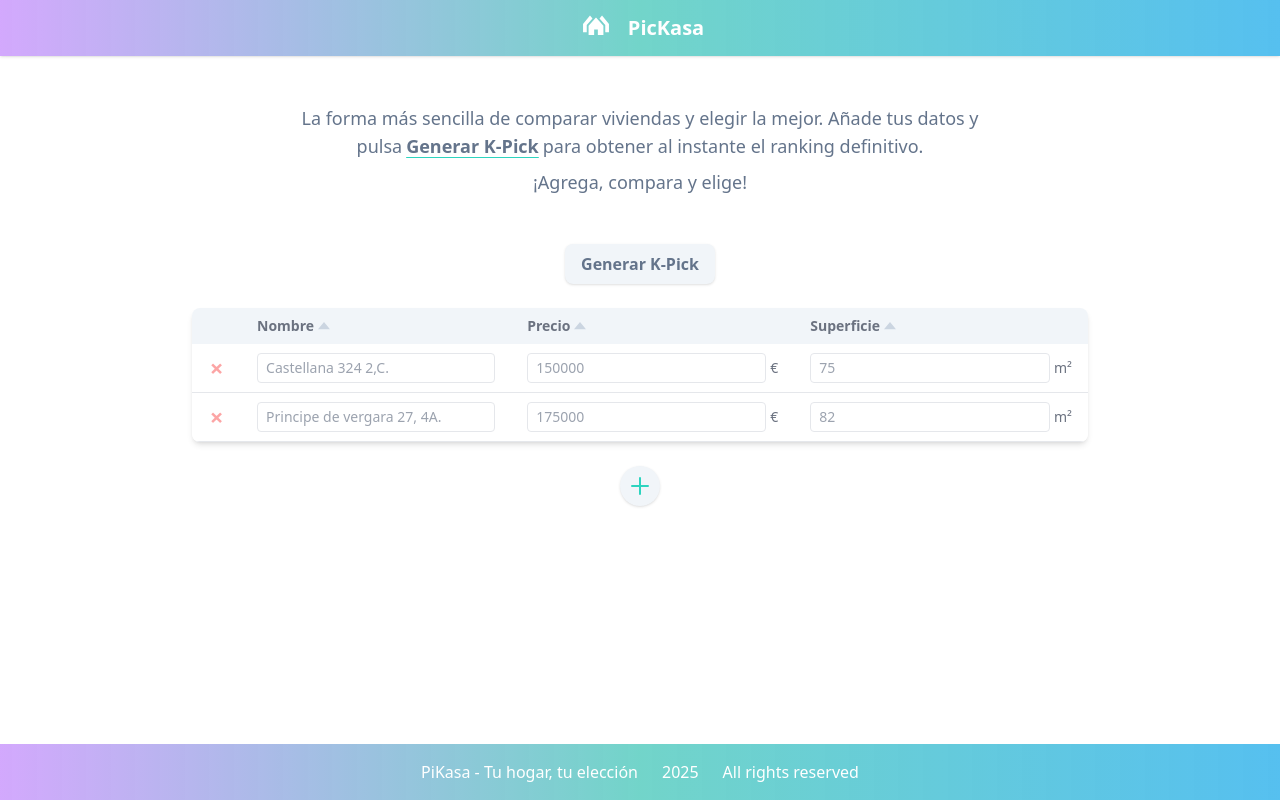
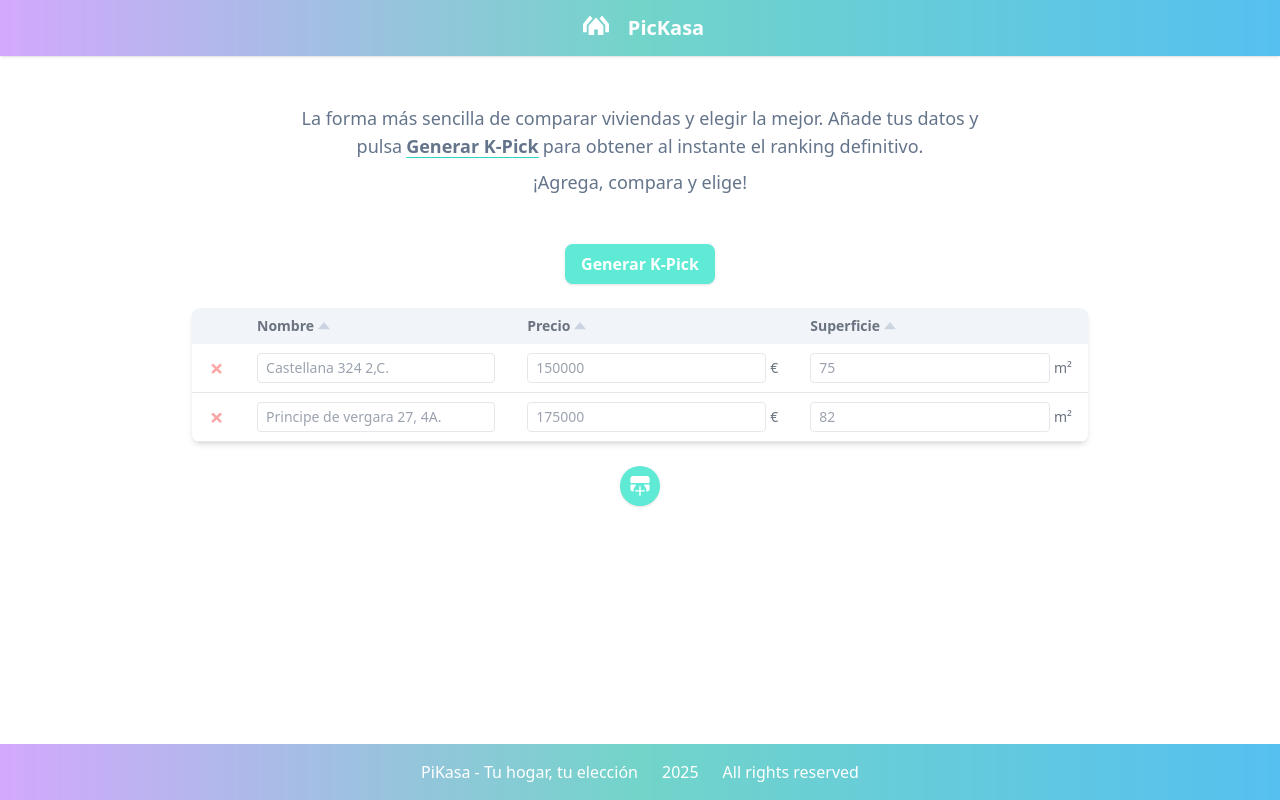
Before and after one commit to charlstown/pikcasa, a React (Vite) app: page / in a window 1280 px wide. Built offline with nearby package versions, Linux system fonts and the light colour scheme; no server answers.

Commit message:
feature: icon add row

```diff
--- /dev/null
+++ b/src/assets/IconAddRow.jsx
@@ -0,0 +1,9 @@
+import React from "react";
+
+const IconAddRow = (props) => (
+  <svg xmlns="http://www.w3.org/2000/svg" viewBox="0 0 100 100" {...props}>
+    <path d="m89.793 19v15c0 2.1406-1.7344 3.875-3.875 3.875h-71.836c-2.1406 0-3.875-1.7344-3.875-3.875v-15c0-5.875 4.75-10.645 10.625-10.668h58.336c5.875 0.023438 10.625 4.793 10.625 10.668zm-60.625 24.668h-15.086c-2.1406 0-3.875 1.7344-3.875 3.875v14.957c-0.039062 5.4219 3.9961 10.012 9.375 10.668 0.81641 0.085937 1.6328-0.17188 2.25-0.71094 0.63281-0.54297 0.99609-1.332 1-2.1641-0.003906-7.5742 3.1719-14.801 8.75-19.918 1.1406-1.0586 1.5352-2.6914 1.0117-4.1523-0.52734-1.4609-1.875-2.4688-3.4258-2.5547zm56.957 0h-15.082c-1.5898 0.007812-3.0117 0.98047-3.5898 2.4609-0.58203 1.4805-0.19922 3.1641 0.96484 4.2461 5.5781 5.1172 8.7539 12.344 8.75 19.918 0.003906 0.83203 0.36719 1.6211 1 2.1641 0.53125 0.45703 1.2109 0.70703 1.9141 0.71094h0.33594c5.3789-0.65625 9.4141-5.2461 9.375-10.668v-15c-0.023438-2.125-1.7539-3.832-3.875-3.832zm-17.457 23.707h-15.75v-15.543c0-1.6094-1.3086-2.9141-2.918-2.9141s-2.918 1.3047-2.918 2.9141v15.543h-15.539c-1.6133 0-2.918 1.3047-2.918 2.918 0 1.6094 1.3047 2.9141 2.918 2.9141h15.539v15.543c0 1.6094 1.3086 2.918 2.918 2.918s2.918-1.3086 2.918-2.918v-15.543h15.543-0.003907c1.6133 0 2.918-1.3047 2.918-2.9141 0-1.6133-1.3047-2.918-2.918-2.918z" fill="currentColor" />
+  </svg>
+);
+
+export default IconAddRow;
--- a/src/components/common/Button.jsx
+++ b/src/components/common/Button.jsx
@@ -2,7 +2,7 @@
 import React from "react";
 
 function Button({ onClick, children, className = "" }) {
-  const baseClass = "px-4 py-2 bg-slate-100 text-slate-500 rounded-lg font-semibold hover:bg-teal-300 hover:text-white transition-colors shadow";
+  const baseClass = "px-4 py-2 bg-teal-300 text-white rounded-lg font-semibold hover:bg-teal-300/70 transition-colors shadow";
   return (
     <button type="button"
     onClick={onClick}
--- a/src/components/table/AddRowButton.jsx
+++ b/src/components/table/AddRowButton.jsx
@@ -1,6 +1,7 @@
 // src/components/table/AddRowButton.jsx
+import React from "react";
 
-import React from "react";
+import IconAddRow from "../../assets/IconAddRow";
 
 function AddRowButton({ onClick }) {
   return (
@@ -8,11 +9,9 @@ function AddRowButton({ onClick }) {
       onClick={onClick}
       type="button"
       aria-label="Añadir fila"
-      className="flex items-center justify-center w-10 h-10 rounded-full bg-slate-100 text-teal-400 hover:bg-teal-300 hover:text-white transition-colors shadow"
+      className="flex items-center justify-center w-10 h-10 rounded-full bg-teal-300 text-white hover:bg-teal-300/70 transition-colors shadow"
     >
-      <svg className="w-6 h-6" fill="none" stroke="currentColor" strokeWidth="2" viewBox="0 0 24 24">
-        <path strokeLinecap="round" strokeLinejoin="round" d="M12 4v16m8-8H4"/>
-      </svg>
+      <IconAddRow className="p-2" />
     </button>
   );
 }
```
Also changed, not shown: src/assets/add-row-below.svg (added).
